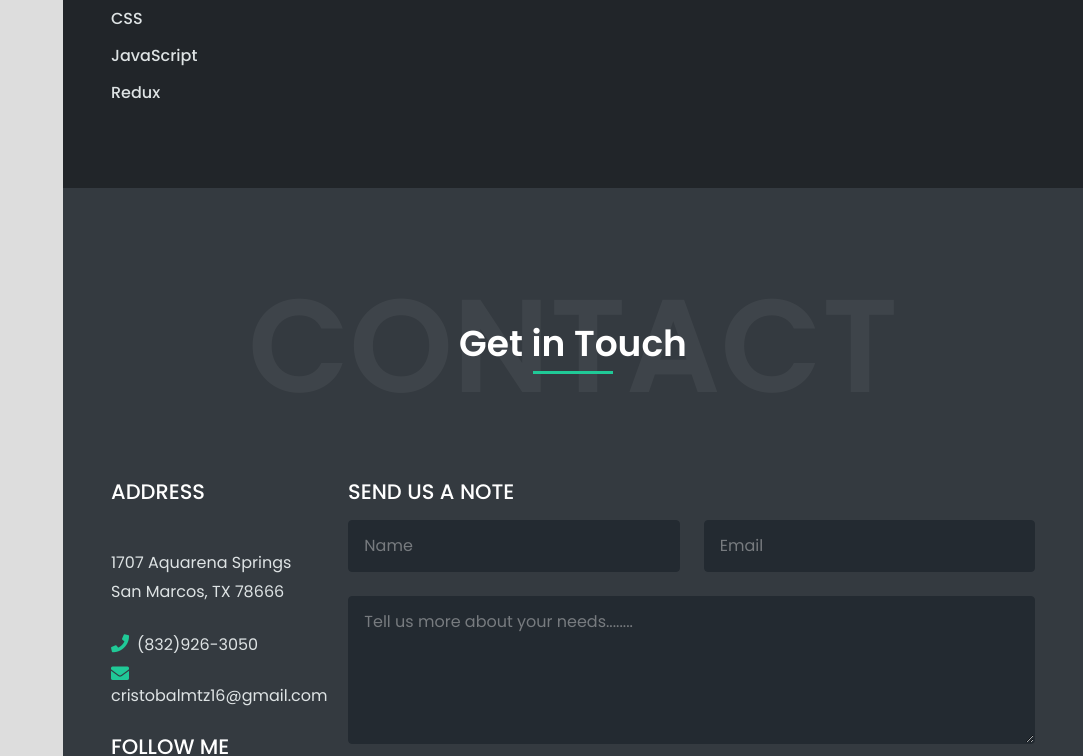
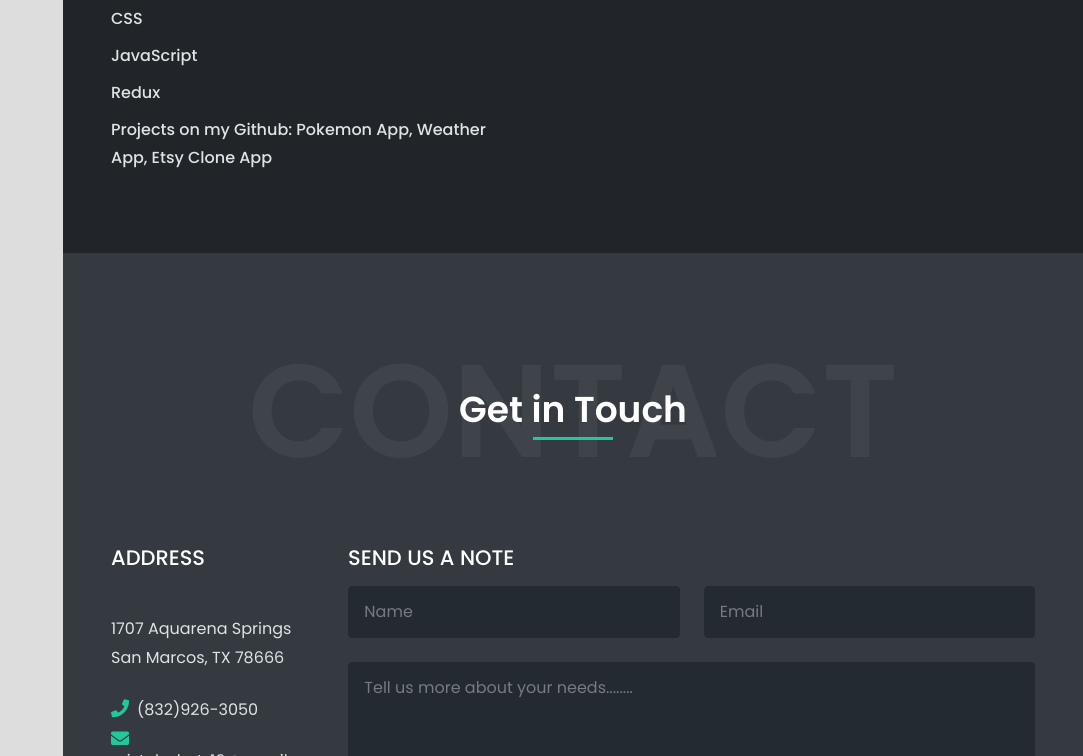
Before and after one commit to Cristobalmtz16/CristobalMartinezPortfolio, a plain HTML site: page index.html in a window 1280 px wide. Shown: the part 3070-3826 px from the top of the page, without its empty margins (197-1280 px from the left). Drawn offline with Linux system fonts and the light colour scheme.

Commit message:
Update index.html

```diff
--- a/index.html
+++ b/index.html
@@ -246,6 +246,8 @@
 
               <p class="text-light fw-500 text-start mb-2">Redux <span class="float-end"></span></p>
 
+              <p class="text-light fw-500 text-start mb-2">Projects on my Github: Pokemon App, Weather App, Etsy Clone App <span class="float-end"></span></p>
+
             </div>
             <div class="col-md-6">
               <p class="text-light fw-500 text-start mb-2">React JS <span class="float-end"></span></p>
```
